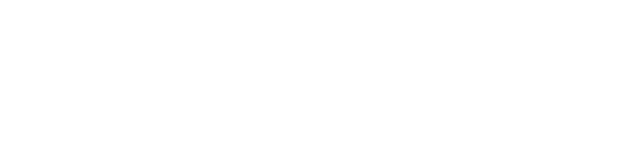
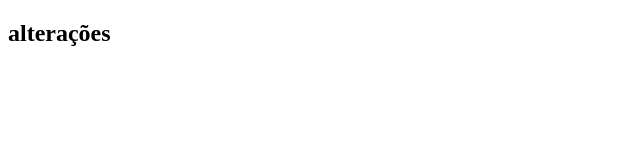
Before and after one commit to 011vini/1_promeiro_repo, a plain HTML site: page index.html in a window 1280 px wide. Shown: the whole page, without its empty margins (0-640 px from the left). Drawn offline with Linux system fonts and the light colour scheme.

Commit message:
enviando alterações

```diff
--- a/index.html
+++ b/index.html
@@ -6,6 +6,6 @@
     <title>Document</title>
 </head>
 <body>
-
+    <h2>alterações</h2>
 </body>
 </html>
```
